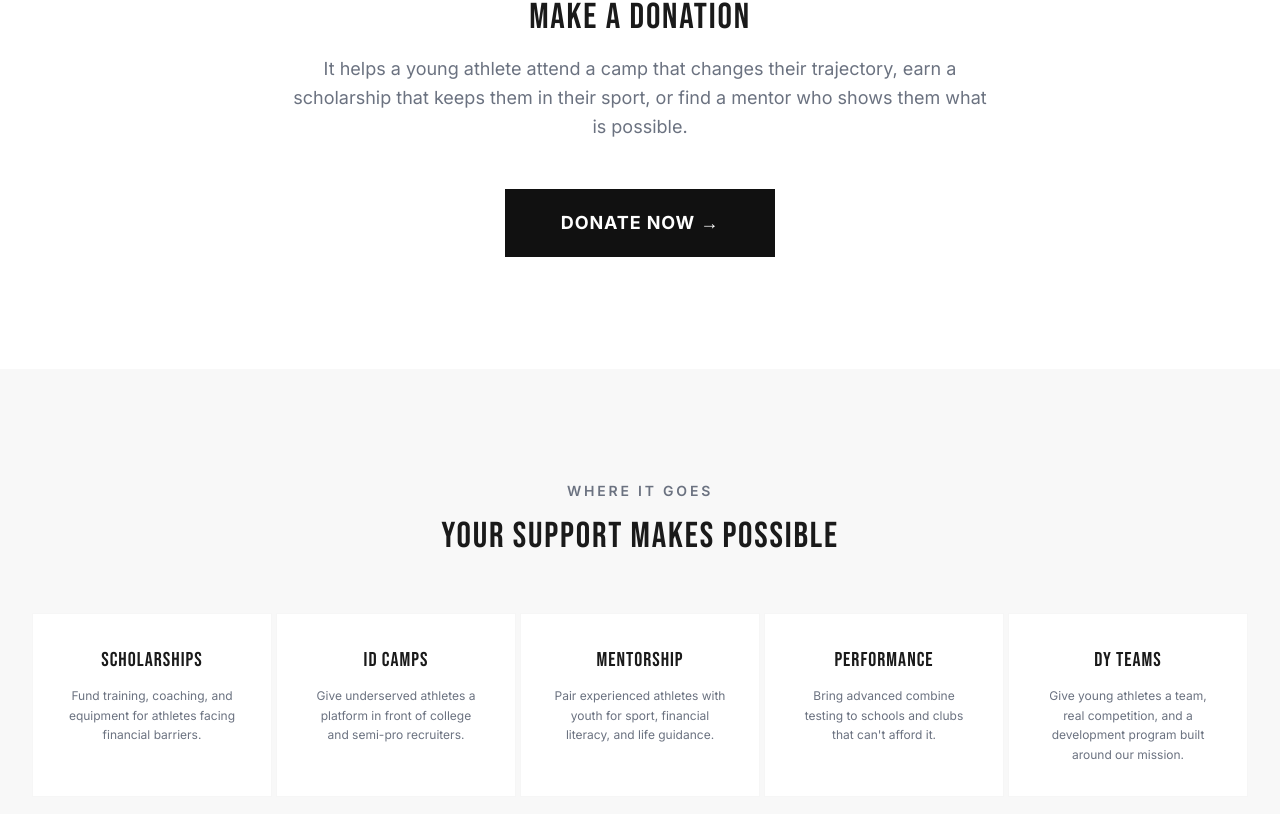
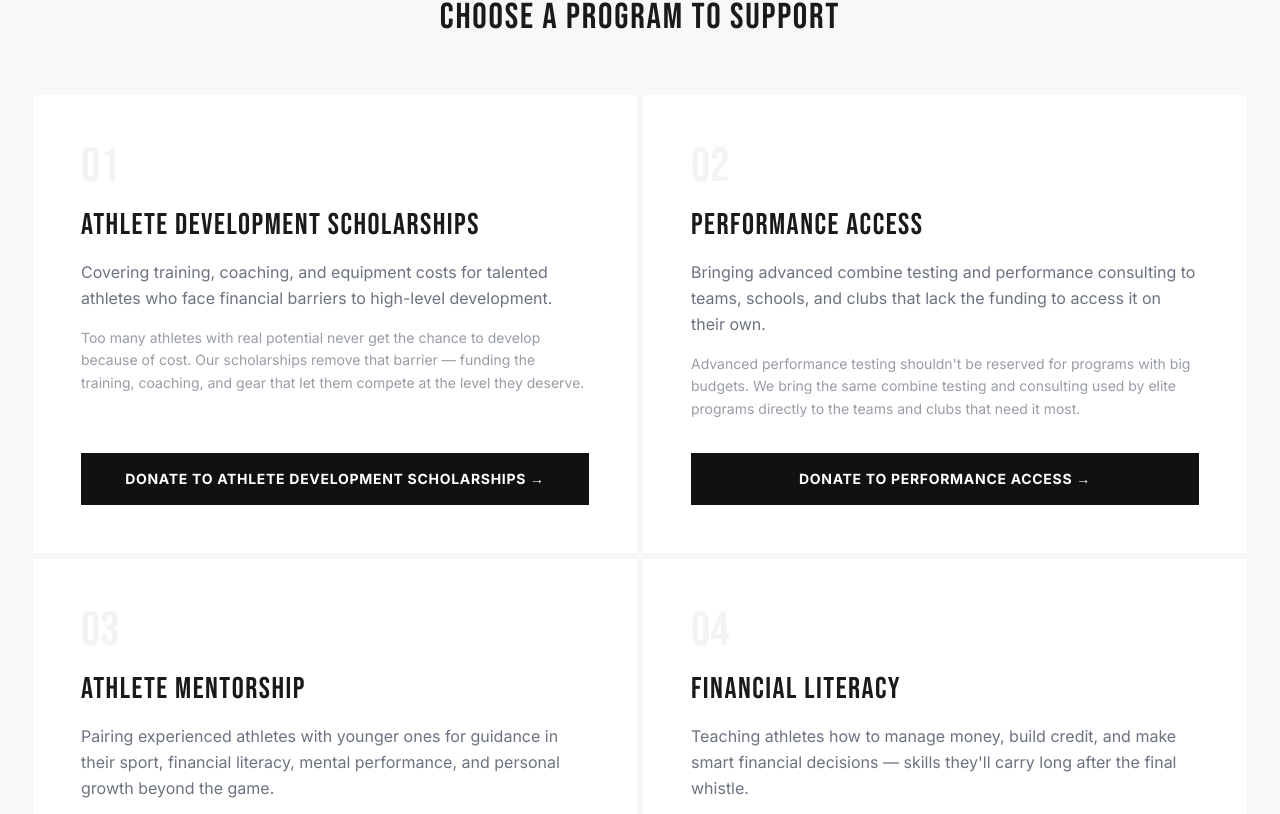
Before and after one commit to G6perform/defineyourself, a Next.js app: page /donate in a window 1280 px wide. Shown: the part 646-1460 px from the top of the page. Built offline with nearby package versions, Linux system fonts and the light colour scheme.

Commit message:
Redesign donate page with program-specific donation cards

```diff
--- a/src/app/donate/page.tsx
+++ b/src/app/donate/page.tsx
@@ -1,31 +1,41 @@
-import DonateButton from "@/components/DonateButton";
-
 export const metadata = {
   title: "Donate | Define Yourself Inc.",
   description:
-    "Your contribution directly funds scholarships, ID camps, mentorship, and performance access for youth athletes who have the drive but not the access.",
+    "Your contribution directly funds scholarships, performance access, mentorship, and financial literacy for youth athletes who have the drive but not the access.",
 };
 
-const impact = [
+const programs = [
   {
-    label: "Scholarships",
-    desc: "Fund training, coaching, and equipment for athletes facing financial barriers.",
+    title: "Athlete Development Scholarships",
+    desc: "Covering training, coaching, and equipment costs for talented athletes who face financial barriers to high-level development.",
+    detail:
+      "Too many athletes with real potential never get the chance to develop because of cost. Our scholarships remove that barrier — funding the training, coaching, and gear that let them compete at the level they deserve.",
+    href: "https://www.zeffy.com/en-US/donation-form/donate-to-change-lives-17833",
+    active: true,
   },
   {
-    label: "ID Camps",
-    desc: "Give underserved athletes a platform in front of college and semi-pro recruiters.",
+    title: "Performance Access",
+    desc: "Bringing advanced combine testing and performance consulting to teams, schools, and clubs that lack the funding to access it on their own.",
+    detail:
+      "Advanced performance testing shouldn't be reserved for programs with big budgets. We bring the same combine testing and consulting used by elite programs directly to the teams and clubs that need it most.",
+    href: "https://www.zeffy.com/en-US/donation-form/metrix-team-access-fund",
+    active: true,
   },
   {
-    label: "Mentorship",
-    desc: "Pair experienced athletes with youth for sport, financial literacy, and life guidance.",
+    title: "Athlete Mentorship",
+    desc: "Pairing experienced athletes with younger ones for guidance in their sport, financial literacy, mental performance, and personal growth beyond the game.",
+    detail:
+      "Development doesn't stop at the field. Our mentors help young athletes navigate the mental side of competition, build financial literacy, and prepare for life beyond sport — because the best athletes are built from the inside out.",
+    href: null,
+    active: false,
   },
   {
-    label: "Performance",
-    desc: "Bring advanced combine testing to schools and clubs that can't afford it.",
-  },
-  {
-    label: "DY Teams",
-    desc: "Give young athletes a team, real competition, and a development program built around our mission.",
+    title: "Financial Literacy",
+    desc: "Teaching athletes how to manage money, build credit, and make smart financial decisions — skills they'll carry long after the final whistle.",
+    detail:
+      "Most athletes never learn about money until it's too late. We teach budgeting, credit building, investing basics, and smart financial decisions early — so our athletes are prepared whether they go pro or pursue a career beyond sport.",
+    href: null,
+    active: false,
   },
 ];
 
@@ -42,52 +52,60 @@ export default function Donate() {
             LEVEL THE PLAYING FIELD
           </h1>
           <p className="text-white/60 text-lg leading-relaxed max-w-2xl mx-auto">
-            Every dollar goes toward the athletes who have the drive but not the access. Your contribution directly funds the programs that change trajectories.
+            Every dollar goes toward the athletes who have the drive but not the
+            access. Choose a program below to make a direct impact.
           </p>
         </div>
       </section>
 
-      {/* Stripe */}
-      <section className="py-20 md:py-28 bg-white">
-        <div className="max-w-3xl mx-auto px-4 sm:px-6 lg:px-8 text-center">
-          <p className="text-text-gray text-sm font-semibold uppercase tracking-[0.2em] mb-4">
-            Secure Donation
-          </p>
-          <h2 className="font-display text-3xl md:text-4xl tracking-wider text-text-dark mb-4">
-            MAKE A DONATION
-          </h2>
-          <p className="text-text-gray text-lg mb-12 leading-relaxed">
-            It helps a young athlete attend a camp that changes their trajectory, earn a scholarship that keeps them in their sport, or find a mentor who shows them what is possible.
-          </p>
-          <div className="flex justify-center">
-            <DonateButton />
-          </div>
-        </div>
-      </section>
-
-      {/* Where It Goes */}
+      {/* Program Cards */}
       <section className="py-20 md:py-28 bg-off-white">
         <div className="max-w-7xl mx-auto px-4 sm:px-6 lg:px-8">
           <div className="text-center mb-14">
             <p className="text-text-gray text-sm font-semibold uppercase tracking-[0.2em] mb-4">
-              Where It Goes
+              Where Your Donation Goes
             </p>
             <h2 className="font-display text-3xl md:text-4xl tracking-wider text-text-dark">
-              YOUR SUPPORT MAKES POSSIBLE
+              CHOOSE A PROGRAM TO SUPPORT
             </h2>
           </div>
-          <div className="grid grid-cols-1 md:grid-cols-5 gap-1">
-            {impact.map((item) => (
+
+          <div className="grid grid-cols-1 md:grid-cols-2 gap-1">
+            {programs.map((program, i) => (
               <div
-                key={item.label}
-                className="bg-white p-8 text-center border border-mid-gray/30 group hover:bg-charcoal transition-colors duration-300"
+                key={program.title}
+                className="bg-white border border-mid-gray/30 flex flex-col"
               >
-                <h3 className="font-display text-xl tracking-wider text-text-dark group-hover:text-white mb-3 transition-colors">
-                  {item.label.toUpperCase()}
-                </h3>
-                <p className="text-text-gray text-xs leading-relaxed group-hover:text-white/60 transition-colors">
-                  {item.desc}
-                </p>
+                <div className="p-10 md:p-12 flex flex-col flex-1">
+                  <span className="font-display text-5xl text-mid-gray/40 leading-none mb-4">
+                    0{i + 1}
+                  </span>
+                  <h3 className="font-display text-2xl md:text-3xl tracking-wider text-text-dark mb-4">
+                    {program.title.toUpperCase()}
+                  </h3>
+                  <p className="text-text-gray leading-relaxed mb-4">
+                    {program.desc}
+                  </p>
+                  <p className="text-text-gray/70 text-sm leading-relaxed mb-8">
+                    {program.detail}
+                  </p>
+                  <div className="mt-auto">
+                    {program.active ? (
+                      <a
+                        href={program.href!}
+                        target="_blank"
+                        rel="noopener noreferrer"
+                        className="inline-block bg-charcoal text-white font-bold text-sm uppercase tracking-wider px-10 py-4 hover:bg-charcoal/90 transition-colors w-full text-center"
+                      >
+                        Donate to {program.title} &rarr;
+                      </a>
+                    ) : (
+                      <div className="border-2 border-mid-gray/30 text-text-gray/50 font-bold text-sm uppercase tracking-wider px-10 py-4 text-center">
+                        Coming Soon
+                      </div>
+                    )}
+                  </div>
+                </div>
               </div>
             ))}
           </div>
@@ -98,7 +116,8 @@ export default function Donate() {
       <section className="py-20 md:py-28 bg-charcoal text-white noise-overlay text-center px-4">
         <div className="relative z-10 max-w-3xl mx-auto">
           <blockquote className="font-display text-3xl md:text-4xl tracking-wider leading-tight mb-8">
-            &ldquo;WE WOULD BE HONORED TO PARTNER WITH YOU. ON BEHALF OF EVERY ATHLETE YOU HELP REACH NEW HEIGHTS — THANK YOU.&rdquo;
+            &ldquo;WE WOULD BE HONORED TO PARTNER WITH YOU. ON BEHALF OF EVERY
+            ATHLETE YOU HELP REACH NEW HEIGHTS — THANK YOU.&rdquo;
           </blockquote>
           <p className="text-white/50 text-sm font-semibold uppercase tracking-wider">
             Nicholas Pohl — Define Yourself Inc.
```
